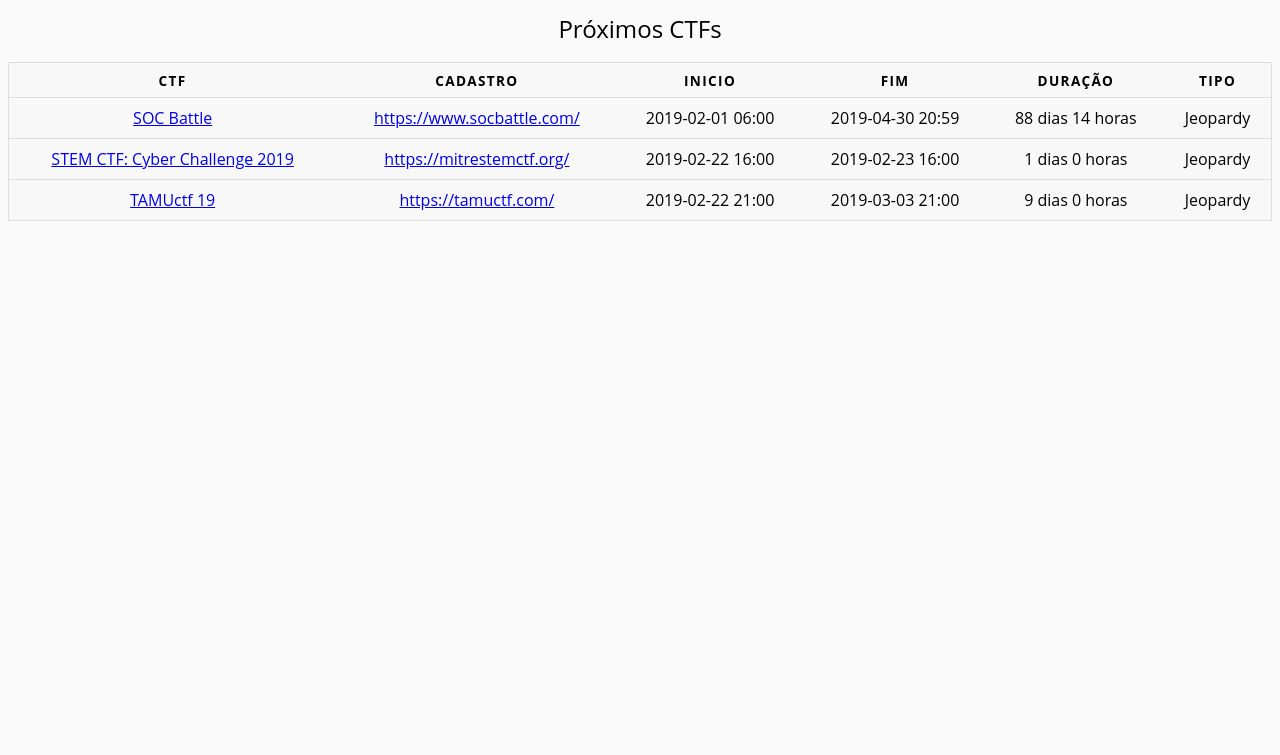
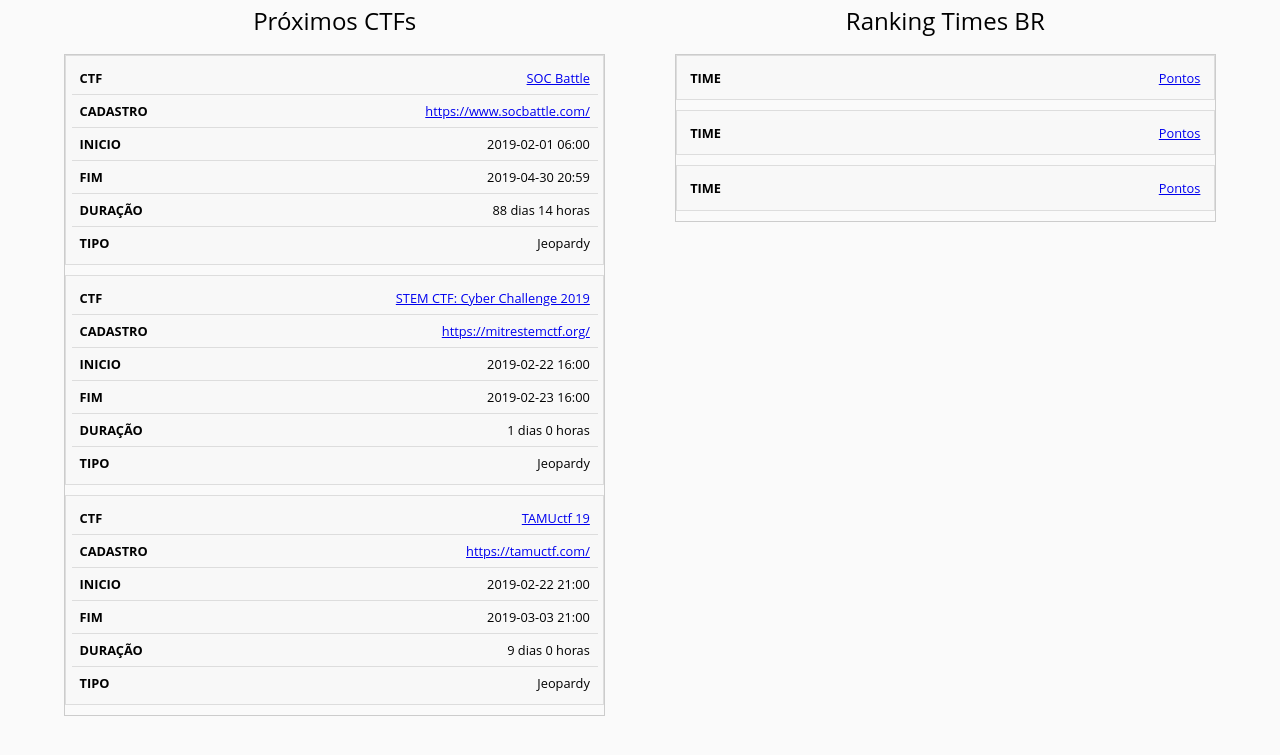
Before and after one commit to brerodrigues/ctftimebr, a Flask app: page / in a window 1280 px wide. Shown: the top 755 px of the page. Run offline with Flask 2, Linux system fonts and the light colour scheme; data comes from the database, SQL or seed files in the repository.

Commit message:
Muda estrutura layout e insere tabela ranking times

```diff
--- a/templates/index.html
+++ b/templates/index.html
@@ -10,6 +10,8 @@
             font-family: "Open Sans", sans-serif;
             line-height: 1.25;
             background-color: #fafafa;
+            margin: 0 auto;
+            width: 90%;
         }
 
         table {
@@ -27,14 +29,23 @@
 
         table tr {
             background: #f8f8f8;
+            border-bottom: 3px solid #ddd;
+            display: block;
+            margin-bottom: .625em;
             border: 1px solid #ddd;
             padding: .35em;
         }
 
-        table th,
-        table td {
+        table th {
             padding: .625em;
             text-align: center;
+        }
+
+        table td {
+            border-bottom: 1px solid #ddd;
+            display: block;
+            font-size: .8em;
+            text-align: right;
         }
 
         table th {
@@ -47,10 +58,42 @@
             text-align: center;
         }
 
+        table thead {
+            display: none;
+        }
+
+        table th,
+        table td {
+            padding: .625em;
+            /* text-align: center; */
+        }
+
+        table td:before {
+            content: attr(data-label);
+            float: left;
+            font-weight: bold;
+            text-transform: uppercase;
+        }
+
+        table td:last-child {
+            border-bottom: 0;
+        }
+
+        .div-events {
+            width: 47%;
+            display: inline-block;
+        }
+
+        .div-teams {
+            width: 47%;
+            float: right;
+        }
+
         @media screen and (max-width: 600px) {
 
             table {
                 border: 0;
+                width: 100%;
             }
 
             table caption {
@@ -74,26 +117,23 @@
                 text-align: right;
             }
 
-            table td:before {
-                content: attr(data-label);
-                float: left;
-                font-weight: bold;
-                text-transform: uppercase;
+            .div-events {
+                width: 100%;
+                display: block;
             }
 
-            table td:last-child {
-                border-bottom: 0;
+            .div-teams {
+                width: 100%;
+                display: block;
             }
         }
     </style>
-    <meta charset="utf-8">
-    <meta name="viewport" content="width=device-width, initial-scale=1, shrink-to-fit=no">
     <title>CTF Time</title>
 </head>
 
 <body>
     <div>
-        <div>
+        <div class="div-events">
             <table>
 
                 <caption>
@@ -126,24 +166,30 @@
                     </tr>
                     {% endfor %}
                 </tbody>
-                <!-- </table>
-      <table border = 1>
-         {% for ctf in ctf_list %}
-            <tr>
-               <th> {{ ctf[0] }} </th>
-               <td> {{ ctf[1] }} </td>
-               <td> {{ ctf[2] }} </td>
-               <td> {{ ctf[3] }} </td>
-               <td> {{ ctf[4] }} </td>
-               <td> {{ ctf[5] }} </td>
-               <!-- <td>  ctf[6]  </td>
-               <td> {{ ctf[7] }} </td>
-               <td> {{ ctf[8] }} </td>
-               <td> {{ ctf[9] }} </td>
-               <td> {{ ctf[10] }} </td>
-            </tr>
-         {% endfor %}
-      </table> -->
+            </table>
+        </div>
+        <div class="div-teams">
+            <table>
+
+                <caption>
+                    Ranking Times BR
+                </caption>
+                <thead>
+                    <tr>
+                        <th scope="col">Posição</th>
+                        <th scope="col">Nome</th>
+                        <th scope="col">Pontos</th>
+                    </tr>
+                </thead>
+                <tbody>
+                    {% for ctf in ctf_list %}
+                    <tr>
+                        <td scope="row" data-label="Time">
+                            <a href="{{ ctf[2] }}">Pontos</a>
+                        </td>
+                    </tr>
+                    {% endfor %}
+                </tbody>
             </table>
         </div>
     </div>
```
